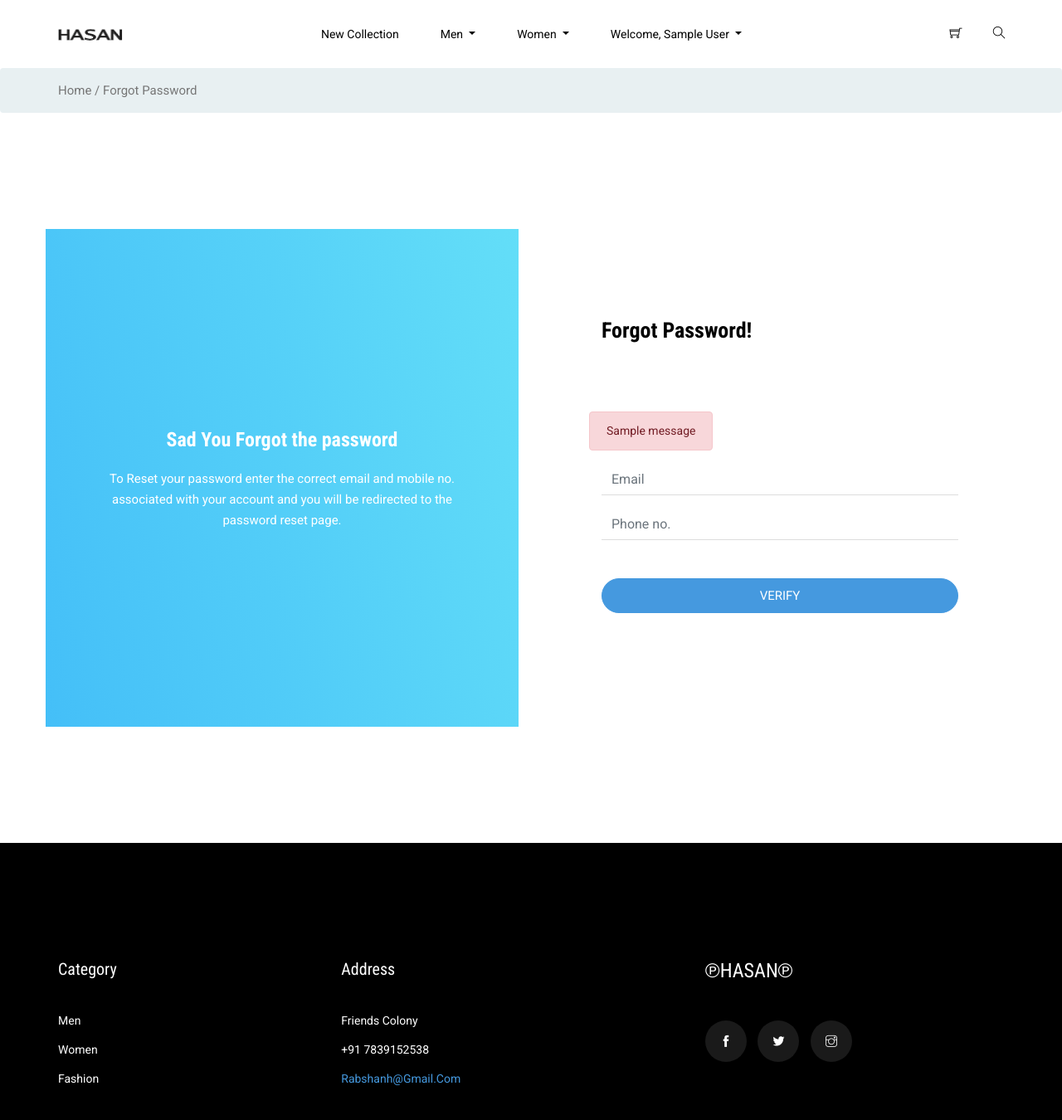
After one commit to Phantom586/HasanEcommerce_Prod, a Django app: page /home/forgot_password/ in a window 1280 px wide. The commit adds this page. Shown: the whole page at 83% size. Run offline with Django 3.2, Linux system fonts and the light colour scheme; a user stored in the database is signed in; tables that the repository leaves empty hold one stand-in row (values such as "Sample post"); one stand-in notice (Sample message) is shown; some libraries are stand-ins or nearby versions.

Commit message:
Updates - 1 - BaseApp/urls.py 1_1 - added routes for 'forgot_password/' and 'reset_password/'. 2 - BaseApp/views.py 2_1 - added logged_in param. in Cart and Checkout and Confirmation CBVs. 2_2 - added ForgotPassword() and ResetPassword() CBV's. 3 - added Base/ forgotPass.html and resetPass.html.

```diff
--- a/Hasan_ECommerce/BaseApp/templates/BaseApp/base.html
+++ b/Hasan_ECommerce/BaseApp/templates/BaseApp/base.html
@@ -86,7 +86,7 @@
 
 
                                                 <a class="dropdown-item" href="#">Orders</a>
-                                                <a class="dropdown-item" href="#">Change Password</a>
+                                                <a class="dropdown-item" href="/home/forgot_password">Change Password</a>
                                                 <a class="dropdown-item" href="/logout">Logout</a>
 
                                             </div>
--- /dev/null
+++ b/Hasan_ECommerce/BaseApp/templates/BaseApp/forgotPass.html
@@ -0,0 +1,69 @@
+{% extends 'BaseApp/base.html' %}
+
+    {% block content %}
+
+            <!-- breadcrumb start-->
+        <section class="breadcrumb breadcrumb_bg">
+            <div class="container">
+                <div class="row justify-content-center">
+                    <div class="col-lg-12">
+                        <div class="breadcrumb_iner">
+                            <div class="breadcrumb_iner_item">
+                                <p>Home / Forgot Password</p>
+                            </div>
+                        </div>
+                    </div>
+                </div>
+            </div>
+        </section>
+        <!-- breadcrumb start-->
+
+        <!--================login_part Area =================-->
+        <section class="login_part section_padding">
+            <div class="container">
+                <div class="row align-items-center">
+                    <div class="row align-items-center">
+                        <div class="col-lg-6 col-md-6">
+                            <div class="login_part_text text-center">
+                                <div class="login_part_text_iner">
+                                    <h2>Sad You Forgot the password</h2>
+                                    <p>To Reset your password enter the correct email and mobile no. associated with your account and you will be redirected to the password reset page.</p>
+                                </div>
+                            </div>
+                        </div>
+                    <div class="col-lg-6 col-md-6">
+                        <div class="login_part_form">
+                            <div class="login_part_form_iner">
+                                <h3>Forgot Password!</h3>
+                                <form class="row contact_form" action="/home/forgot_password/" method="post">
+                                    {% if messages %}
+                                        {% for message in messages %}
+                                            <div class="alert alert-danger">
+                                                {{ message }}
+                                            </div>
+                                        {% endfor %}
+                                    {% endif %}
+                                    {% csrf_token %}
+                                    <div class="col-md-12 form-group p_star">
+                                        <input type="email" class="form-control" id="name" name="email" required
+                                            placeholder="Email">
+                                    </div>
+                                    <div class="col-md-12 form-group p_star">
+                                        <input type="text" class="form-control" id="name1" name="phone" required
+                                            placeholder="Phone no.">
+                                    </div>
+                                    <div class="col-md-12 form-group">
+                                        <button type="submit" value="submit" class="btn_3">
+                                            Verify
+                                        </button>
+                                    </div>
+                                </form>
+                            </div>
+                        </div>
+                    </div>
+                </div>
+            </div>
+        </section>
+        <!--================login_part end =================-->
+
+    {% endblock %}
--- a/Hasan_ECommerce/BaseApp/urls.py
+++ b/Hasan_ECommerce/BaseApp/urls.py
@@ -1,15 +1,10 @@
 from django.urls import path, include
 from django.contrib.auth.decorators import login_required
 from .views import (
-    IndexView,
-    ProductsView,
-    ProductsByCategory,
-    ProductDesc,
-    AddToCart,
-    Cart,
-    Update_Quantity,
-    Checkout,
-    Confirmation
+    IndexView, ProductsView, ProductsByCategory,
+    ProductDesc, AddToCart, Cart, Update_Quantity,
+    Checkout, Confirmation, ForgotPassword,
+    ResetPassword
 )
 
 app_name = 'base_app'
@@ -18,6 +13,8 @@ urlpatterns = [
     path('cart/', login_required(Cart.as_view()), name="cart"),
     path('checkout/', login_required(Checkout.as_view()), name="checkout"),
     path('confirmation/', login_required(Confirmation.as_view()), name="confirm"),
+    path('forgot_password/', login_required(ForgotPassword.as_view()), name="forgot-pass"),
+    path('reset_password/', login_required(ResetPassword.as_view()), name="reset-pass"),
     path('u_qty/<str:opr>/<int:cloth_id>/', Update_Quantity, name="update_quantity"),
     path('add_to_cart/<str:pg>/<int:id>/<str:mrp>/<str:gender>/<str:category>/', AddToCart, name="add_to_cart"),
     path('products/<str:type>/', ProductsView.as_view(), name="product"),
--- a/Hasan_ECommerce/BaseApp/views.py
+++ b/Hasan_ECommerce/BaseApp/views.py
@@ -1,7 +1,12 @@
 from django.shortcuts import render, redirect
 from django.views.generic import TemplateView
 from django.db.models import F, Sum
+from django.contrib import messages
+from django.contrib.auth import login
+from django.core.exceptions import ValidationError
 from django.contrib.auth.decorators import login_required
+from django.contrib.auth.password_validation import validate_password
+from django.contrib.auth.models import User
 from .models import (
     Clothing, Categories, Color, Size,
     ProductImages, InvoiceTable, BasketTable,
@@ -224,7 +229,9 @@ class Cart(TemplateView):
 
         u_id = self.request.user.id
 
-        result = get_nav_categories(u_id)
+        logged_in = self.request.user.is_authenticated
+
+        result = get_nav_categories(u_id, logged_in)
 
         products_list = list(BasketTable.objects.filter(user_id=u_id).values())
         total_amount = BasketTable.objects.filter(user_id=u_id).aggregate(Sum('total_mrp'))
@@ -274,7 +281,9 @@ class Checkout(TemplateView):
 
         u_id = self.request.user.id
 
-        result = get_nav_categories(u_id)
+        logged_in = self.request.user.is_authenticated
+
+        result = get_nav_categories(u_id, logged_in)
 
         products_list = list(BasketTable.objects.filter(user_id=u_id).values())
         total_amount = BasketTable.objects.filter(user_id=u_id).aggregate(Sum('total_mrp'))
@@ -318,10 +327,100 @@ class Confirmation(TemplateView):
 
         u_id = self.request.user.id
 
-        result = get_nav_categories(u_id)
+        logged_in = self.request.user.is_authenticated
+
+        result = get_nav_categories(u_id, logged_in)
 
         context['categories_men'] = result[0]
         context['categories_woman'] = result[1]
         context['username'] = result[2]
 
         return context
+
+
+class ForgotPassword(TemplateView):
+
+    template_name  = 'BaseApp/forgotPass.html'
+
+    def post(self, request, *args, **kwargs):
+
+        if request.method == "POST":
+
+            email = request.POST["email"]
+            phone_no = request.POST["phone"]
+            print(email, phone_no)
+
+            user_exists = UserTable.objects.filter(phone_no=phone_no, email=email).count()
+            print(user_exists)
+
+            if user_exists > 0:
+                return redirect('/home/reset_password/')
+            else:
+                messages.warning(request, 'You\'ve Entered  Invalid Email or Phone No.')
+                return redirect('/home/forgot_password/')
+
+    def get_context_data(self, **kwargs):
+
+        context = super().get_context_data(**kwargs)
+
+        u_id = self.request.user.id
+
+        logged_in = self.request.user.is_authenticated
+
+        result = get_nav_categories(u_id, logged_in)
+
+        context['categories_men'] = result[0]
+        context['categories_woman'] = result[1]
+        context['username'] = result[2]
+        print(context['username'] )
+
+        return context
+
+
+class ResetPassword(TemplateView):
+
+    template_name  = 'BaseApp/resetPass.html'
+
+    def post(self, request, *args, **kwargs):
+
+        if request.method == "POST":
+
+            password = request.POST["first_pass"]
+            conf_pass = request.POST["sec_pass"]
+
+            if password == conf_pass:
+                # Validating the entered pass with in-built validator.
+                try:
+                    is_valid = validate_password(conf_pass)
+                    if is_valid is None:
+                        # Retrieving the user from User Model.
+                        user = User.objects.get(id=request.user.id)
+                        user.set_password(conf_pass)
+                        user.save()
+                        # Logging in the user.
+                        login(request, user)
+                        return redirect('hasan-home')
+                except ValidationError as ve:
+                    for warning in ve:
+                        messages.warning(request, warning)
+                    return redirect('/home/reset_password/')
+            else:
+                messages.warning(request, 'Entered passwords don\'t match.')
+                return redirect('/home/reset_password/')
+
+
+    def get_context_data(self, **kwargs):
+
+        context = super().get_context_data(**kwargs)
+
+        u_id = self.request.user.id
+
+        logged_in = self.request.user.is_authenticated
+
+        result = get_nav_categories(u_id, logged_in)
+
+        context['categories_men'] = result[0]
+        context['categories_woman'] = result[1]
+        context['username'] = result[2]
+
+        return context
```
Also changed, not shown: Hasan_ECommerce/BaseApp/templates/BaseApp/resetPass.html (added, +68 -0 lines).
